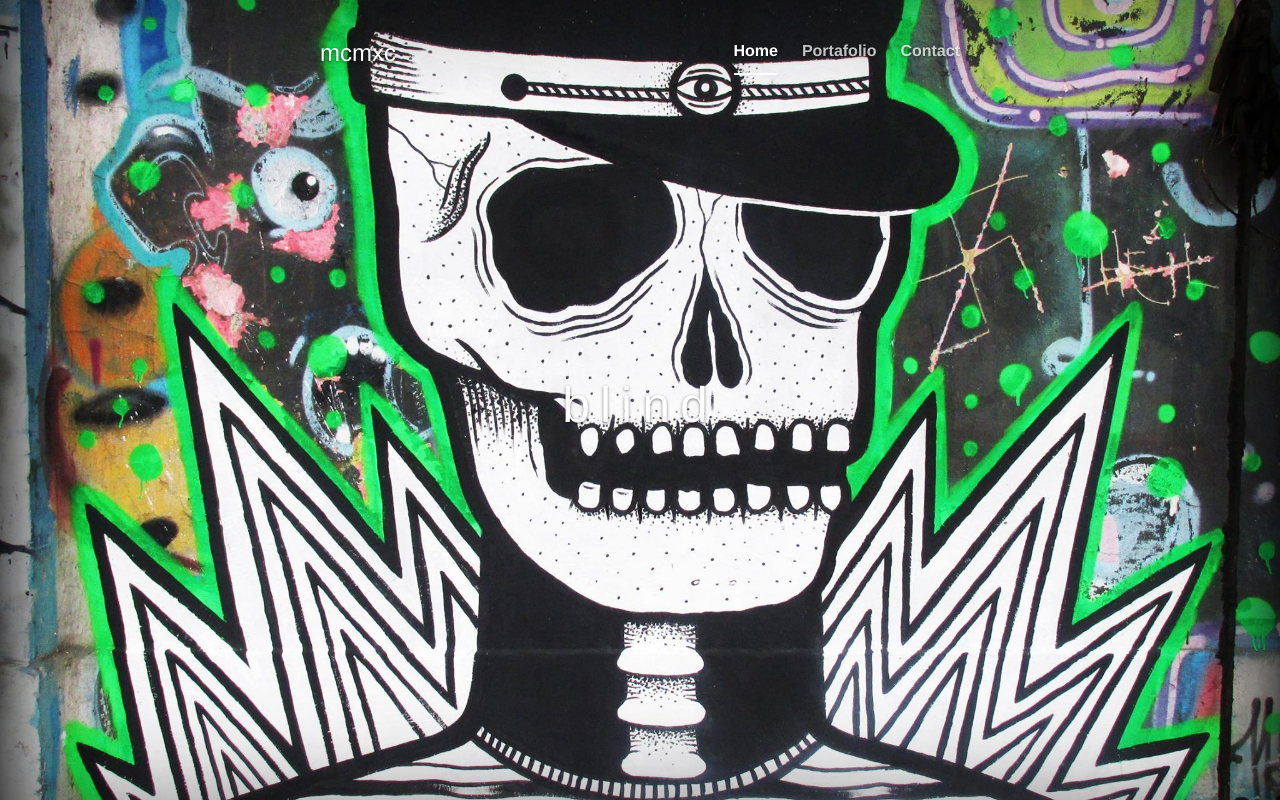
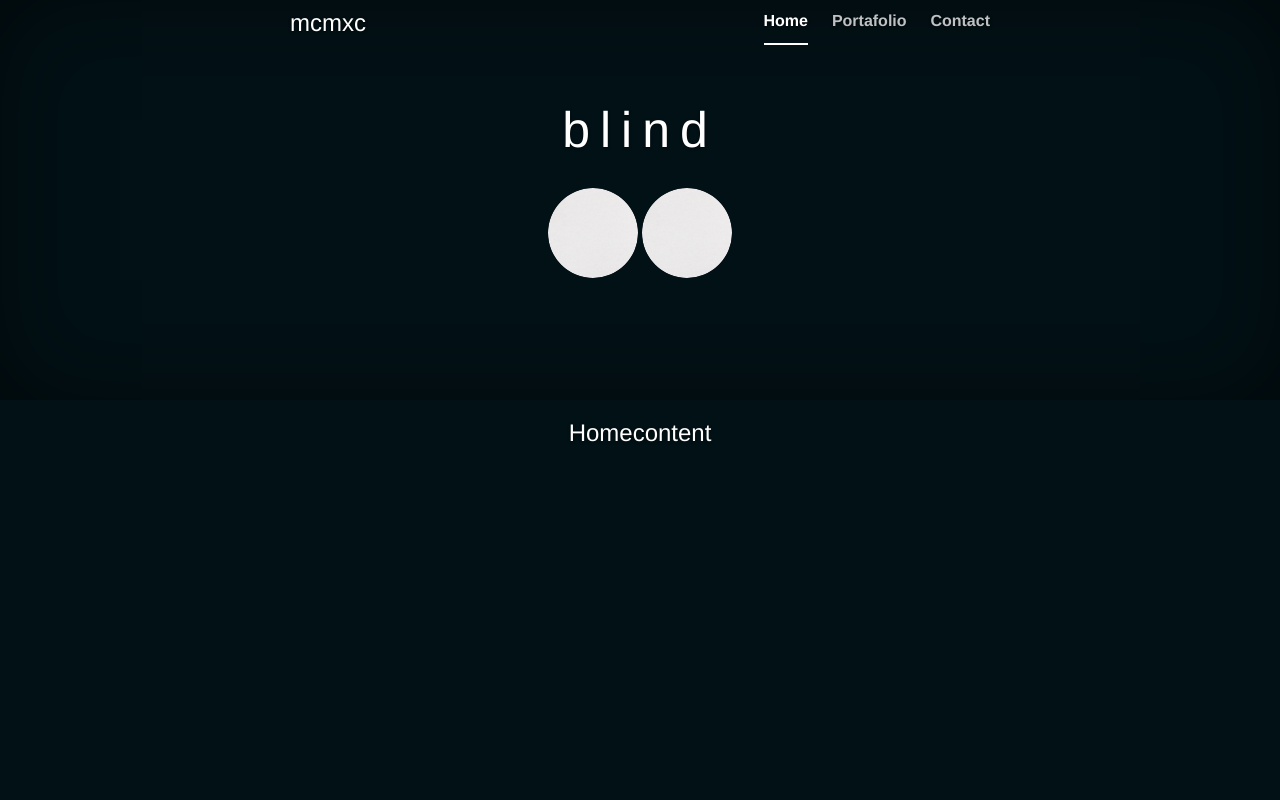
Before and after one commit to d-a-g-e/blind, a Rails app: page / in a window 1280 px wide. Run offline with Rails 7, Linux system fonts and the light colour scheme; style sheets or scripts are compiled from the project's sources; some libraries are stand-ins or nearby versions.

Commit message:
hover menu

```diff
--- a/app/assets/stylesheets/application.scss
+++ b/app/assets/stylesheets/application.scss
@@ -17,10 +17,10 @@
 @import "bootstrap";
 
 body {
-  background-image: image-url('blind_gorra.jpg');
+/*  background-image: image-url('blind_gorra.jpg');
   background-repeat: no-repeat;
   background-position: center;
-  background-size: cover;
+  background-size: cover;*/
   /*background-image:image-url("mybackground.jpg");*/
   /*background-size:contain;*/
   /*background-repeat:no-repeat;*/
@@ -63,7 +63,7 @@ a:hover {
 html,
 body {
   height: 100%;
-  background-color: #333;
+  background-color: #021116;
 }
 body {
   color: #fff;
@@ -75,8 +75,8 @@ body {
 .site-wrapper {
   display: table;
   width: 100%;
-  height: 100%; /* For at least Firefox */
-  min-height: 100%;
+  height: 50%;
+  /*min-height: 100%;*/
   -webkit-box-shadow: inset 0 0 100px rgba(0,0,0,.5);
           box-shadow: inset 0 0 100px rgba(0,0,0,.5);
 }
@@ -91,7 +91,7 @@ body {
 
 /* Padding for spacing */
 .inner {
-  padding: 30px;
+  /*padding: 30px;*/
 }
 
 
@@ -197,13 +197,3 @@ body {
     width: 700px;
   }
 }
-
-.bg-body {
-  background-repeat: no-repeat;
-  background-position: center;
-  background-size: cover;
-}
-#b1 { @extend .bg-body;background-image: image-url('ciano_medio.png');}
-#b2 { @extend .bg-body;background-image: image-url('laca.jpg');}
-#b3 { @extend .bg-body;background-image: image-url('niora_muro.jpg');}
-#b4 { @extend .bg-body;background-image: image-url('blind_gorra.jpg');}
--- a/app/controllers/blind_controller.rb
+++ b/app/controllers/blind_controller.rb
@@ -2,4 +2,10 @@ class BlindController < ApplicationController
 
   def index
   end
+
+  def paintings
+  end
+
+  def illustrations
+  end
 end
--- /dev/null
+++ b/app/views/blind/illustrations.html.erb
@@ -0,0 +1 @@
+<h2>illustrations</h2>
--- a/app/views/blind/index.html.erb
+++ b/app/views/blind/index.html.erb
@@ -1,44 +1,2 @@
-<div class="site-wrapper">
 
-  <div class="site-wrapper-inner">
-
-    <div class="cover-container">
-
-      <div class="masthead clearfix">
-        <div class="inner">
-          <h3 class="masthead-brand">mcmxc</h3>
-          <nav>
-            <ul class="nav masthead-nav">
-              <li class="active"><a href="#">Home</a></li>
-              <li><a href="#">Portafolio</a></li>
-              <li><a href="#">Contact</a></li>
-            </ul>
-          </nav>
-        </div>
-      </div>
-
-      <div class="inner cover">
-        <h1 class=" blind-brand">blind</h1>
-<!--         <p class="lead">Cover is a one-page template for building simple and beautiful home pages. Download, edit the text, and add your own fullscreen background photo to make it your own.</p>
-        <p class="lead">
-          <a href="#" class="btn btn-lg btn-default">Learn more</a>
-        </p> -->
-      </div>
-
-<!--       <div class="mastfoot">
-        <div class="inner">
-          <p>Cover template for <a href="http://getbootstrap.com">Bootstrap</a>, by <a href="https://twitter.com/mdo">@mdo</a>.</p>
-        </div>
-      </div> -->
-
-    </div>
-
-  </div>
-
-</div>
-
-<script>
-  $(function() {
-    Blind.init('index');
-  });
-</script>
+<h3>Homecontent</h3>
--- /dev/null
+++ b/app/views/blind/paintings.html.erb
@@ -0,0 +1 @@
+<h2>Paintings</h2>
--- a/app/views/layouts/application.html.erb
+++ b/app/views/layouts/application.html.erb
@@ -8,7 +8,65 @@
 </head>
 <body>
 
+<div class="site-wrapper">
+
+  <div class="site-wrapper-inner">
+
+    <div class="cover-container">
+
+      <div class="masthead clearfix">
+        <div class="inner">
+          <h3 class="masthead-brand">mcmxc</h3>
+          <nav>
+            <ul class="nav masthead-nav">
+              <li class="active"><a href="#">Home</a></li>
+              <li><a href="#">Portafolio</a></li>
+              <li><a href="#">Contact</a></li>
+            </ul>
+          </nav>
+        </div>
+      </div>
+
+      <div class="inner cover">
+        <h1 class="blind-brand">blind</h1>
+        <br>
+        <div class="col-sm-4 col-sm-offset-4">
+          <a href="<%= paintings_path %>" class="badge-link-1 link-menu">
+            <%= image_tag 'circle_white.png', class: "img-circle " %>
+          </a>
+          <a href="<%= illustrations_path %>" class="badge-link-2 link-menu">
+            <%= image_tag 'circle_white.png', class: "img-circle " %>
+          </a>
+<br>
+<br>
+<br>
+        </div>
+
+<!--         <img src="blind_gorra.jpg" alt="street" class="img-circle">
+ --><!--         <p class="lead">Cover is a one-page template for building simple and beautiful home pages. Download, edit the text, and add your own fullscreen background photo to make it your own.</p>
+        <p class="lead">
+          <a href="#" class="btn btn-lg btn-default">Learn more</a>
+        </p> -->
+      </div>
+
+<!--       <div class="mastfoot">
+        <div class="inner">
+          <p>Cover template for <a href="http://getbootstrap.com">Bootstrap</a>, by <a href="https://twitter.com/mdo">@mdo</a>.</p>
+        </div>
+      </div> -->
+
+    </div>
+
+  </div>
+
+</div>
 <%= yield %>
+
 
 </body>
 </html>
+<script>
+  $(function() {
+    Blind.init_menu('index');
+  });
+</script>
--- a/config/routes.rb
+++ b/config/routes.rb
@@ -4,6 +4,8 @@ Rails.application.routes.draw do
 
   # You can have the root of your site routed with "root"
   root 'blind#index'
+  get 'paintings' => 'blind#paintings'
+  get 'illustrations' => 'blind#illustrations'
 
   # Example of regular route:
   #   get 'products/:id' => 'catalog#view'
```
Also changed, not shown: app/assets/javascripts/blind.coffee (deleted, +0 -25 lines), app/assets/javascripts/blind.coffee.erb (added, +41 -0 lines), Gemfile, app/assets/images/badge1_90.png (added), app/assets/images/badge2_90.png (added), app/assets/images/badge3_90.png (added), app/assets/images/circle_white.png (added).
